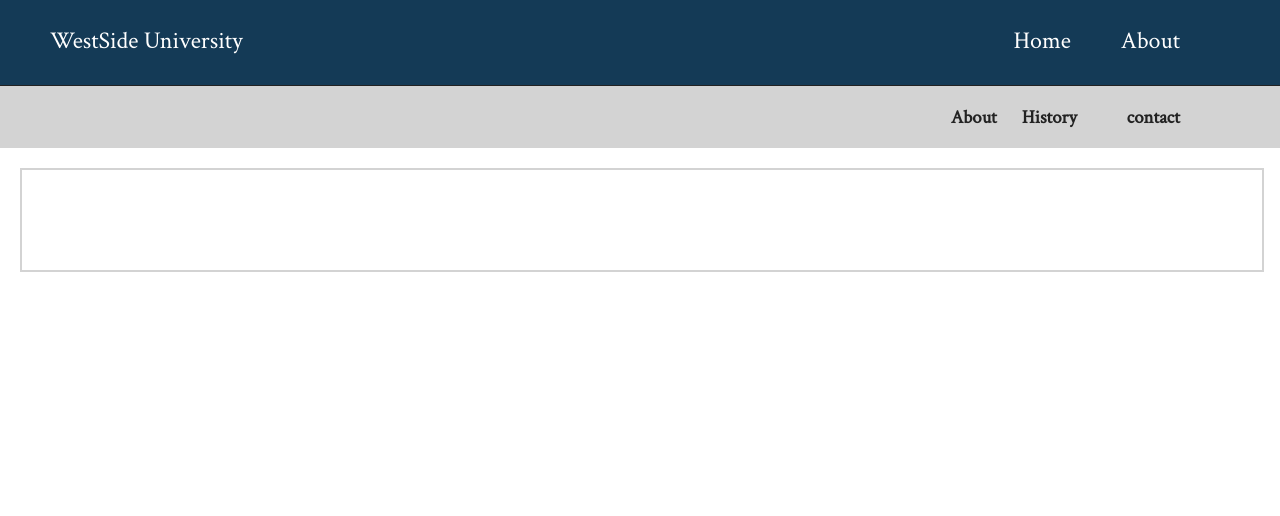
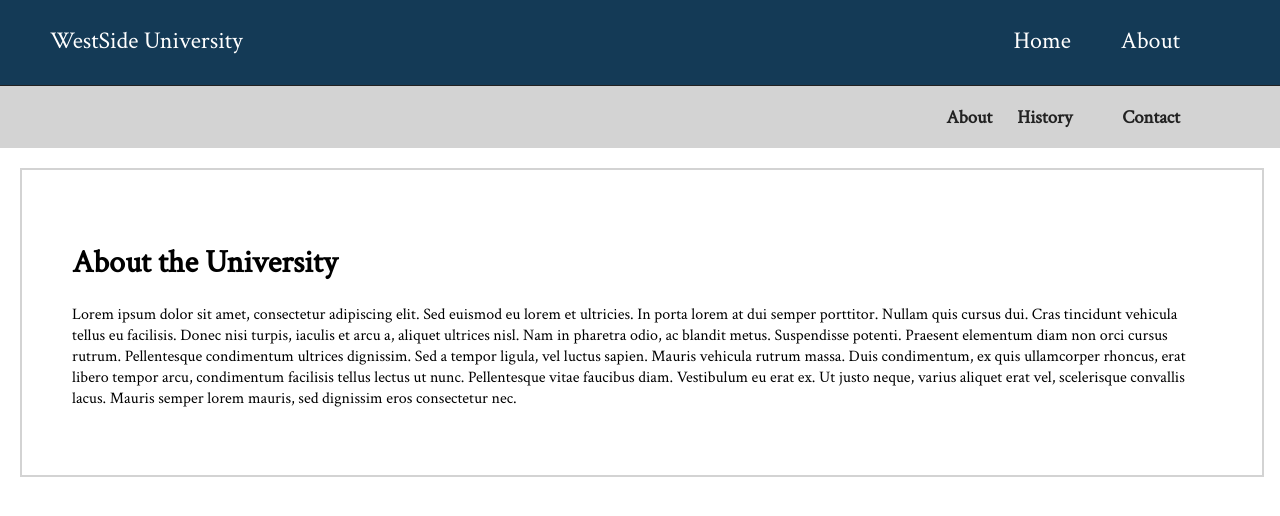
Before and after one commit to boomcamp/react-4, a React (Create React App) app: page /#/about in a window 1280 px wide. Shown: the top 516 px of the page. Built offline with nearby package versions, Linux system fonts and the light colour scheme.

Commit message:
Done Step 9

```diff
--- a/src/components/About/About.js
+++ b/src/components/About/About.js
@@ -1,5 +1,8 @@
 import React, { Component } from 'react';
-import { Link } from 'react-router-dom';
+import { Link, Switch, Route } from 'react-router-dom';
+
+import History from '../History/History';
+import Contact from '../Contact/Contact';
 
 export default class About extends Component {
   render() {
@@ -13,10 +16,38 @@ export default class About extends Component {
             <h3>History</h3>
           </Link>
           <Link to="/about/contact" className="subnav_links">
-          <h3>contact</h3>
+            <h3>Contact</h3>
           </Link>
         </div>
-        <div className="box" />
+
+        <div className="box">
+          <Switch>
+            <Route component={History} path="/about/history" />
+            <Route component={Contact} path="/about/contact" />
+            <Route exact path="/about" render={() => (
+              <div>
+                <h1>About the University</h1>
+                <p>
+                  Lorem ipsum dolor sit amet, consectetur adipiscing elit. Sed
+                  euismod eu lorem et ultricies. In porta lorem at dui semper
+                  porttitor. Nullam quis cursus dui. Cras tincidunt vehicula
+                  tellus eu facilisis. Donec nisi turpis, iaculis et arcu a,
+                  aliquet ultrices nisl. Nam in pharetra odio, ac blandit
+                  metus. Suspendisse potenti. Praesent elementum diam non orci
+                  cursus rutrum. Pellentesque condimentum ultrices dignissim.
+                  Sed a tempor ligula, vel luctus sapien. Mauris vehicula
+                  rutrum massa. Duis condimentum, ex quis ullamcorper rhoncus,
+                  erat libero tempor arcu, condimentum facilisis tellus lectus
+                  ut nunc. Pellentesque vitae faucibus diam. Vestibulum eu
+                  erat ex. Ut justo neque, varius aliquet erat vel,
+                  scelerisque convallis lacus. Mauris semper lorem mauris, sed
+                  dignissim eros consectetur nec.
+                </p>
+              </div>
+              )}
+            />
+          </Switch>
+        </div>
       </div>
     );
   }
```
Lines whose indentation alone changed are shown as unchanged.
